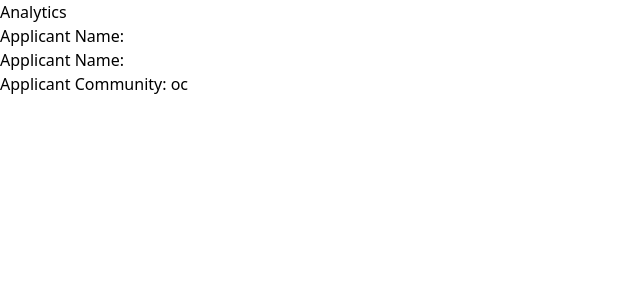
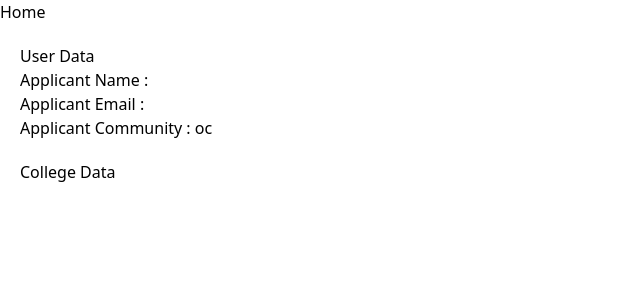
Before and after one commit to Mukunthan-A-R/CCE, a React (Vite) app: page /data in a window 1280 px wide. Shown: the top 300 px of the page, without its empty margins (0-640 px from the left). Built offline with nearby package versions, Linux system fonts and the light colour scheme.

Commit message:
Extracting Data

```diff
--- a/src/components/InputFilter.jsx
+++ b/src/components/InputFilter.jsx
@@ -28,7 +28,7 @@ const InputFilter = () => {
   // console.log(TableValues);
 
   const handleSubmit = () => {
-    setUserData({ ...userData, name: data.name });
+    setUserData({ ...userData, name: data.name, email: data.email });
     setUserCast({ community: data.cast });
     const DataFilter = TableValues.filter(
       (item) =>
--- a/src/pages/Analytics.jsx
+++ b/src/pages/Analytics.jsx
@@ -1,6 +1,7 @@
 import React from "react";
 import { resultArray, userValue, userCommunity } from "../data/atoms";
 import { useRecoilValue } from "recoil";
+import { Link } from "react-router-dom";
 
 const Analytics = () => {
   const community = useRecoilValue(userCommunity);
@@ -9,13 +10,16 @@ const Analytics = () => {
 
   return (
     <div>
-      <p>Analytics</p>
-      <div>
-        <p>Applicant Name: {userData.name}</p>
-        <p>Applicant Name: {userData.email}</p>
-        <p>Applicant Community: {community.community}</p>
+      <Link to="/">Home</Link>
+      <div className="m-5">
+        <p className="font-medium">User Data</p>
+        <p>Applicant Name : {userData.name}</p>
+        <p>Applicant Email : {userData.email}</p>
+        <p>Applicant Community : {community.community}</p>
       </div>
-      <div></div>
+      <div className="m-5">
+        <p className="font-medium">College Data</p>
+      </div>
     </div>
   );
 };
--- a/src/pages/Home.jsx
+++ b/src/pages/Home.jsx
@@ -1,9 +1,11 @@
 import React, { useState } from "react";
 import InputFilter from "../components/InputFilter";
+import { Link } from "react-router-dom";
 
 const Home = () => {
   return (
     <div className="m-2 sm:m-5">
+      <Link to="/data">Data</Link>
       <InputFilter></InputFilter>
     </div>
   );
```
